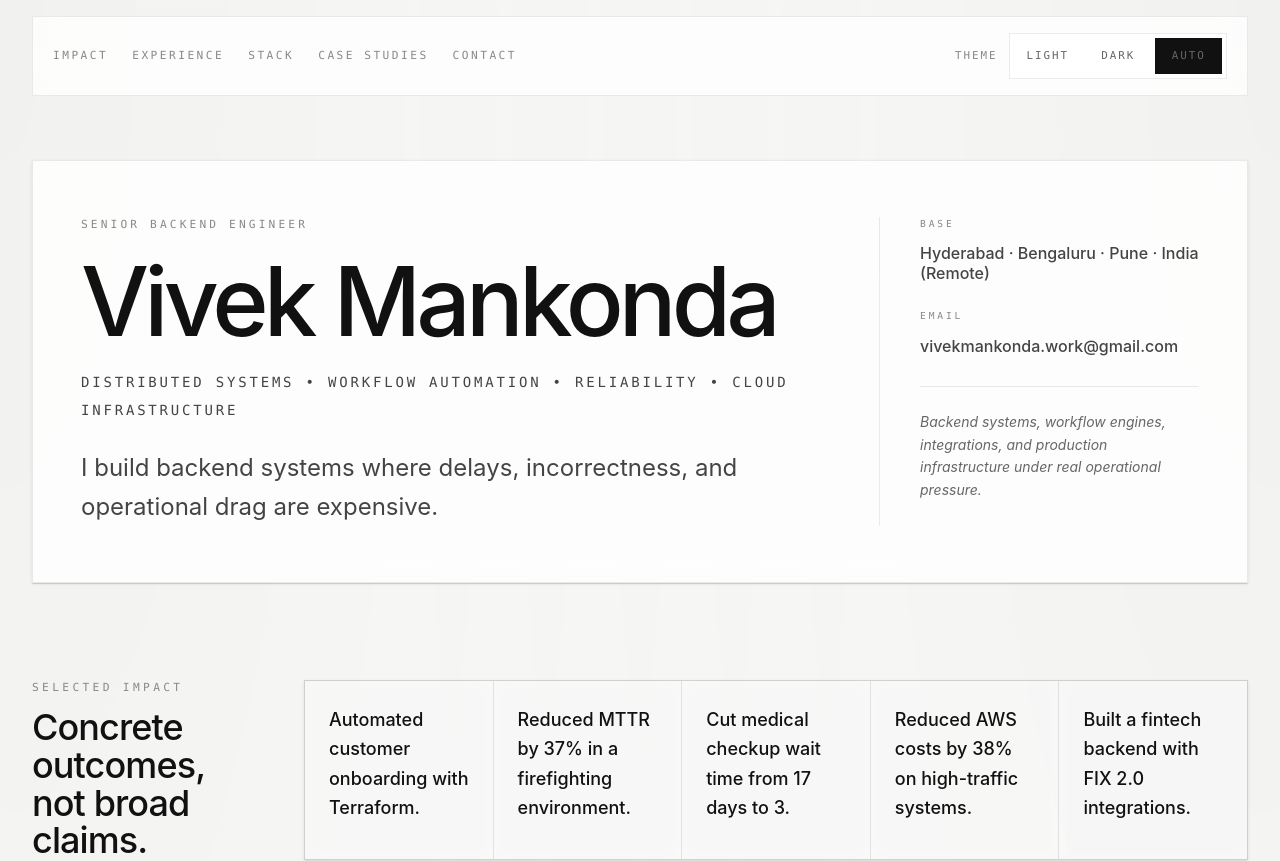
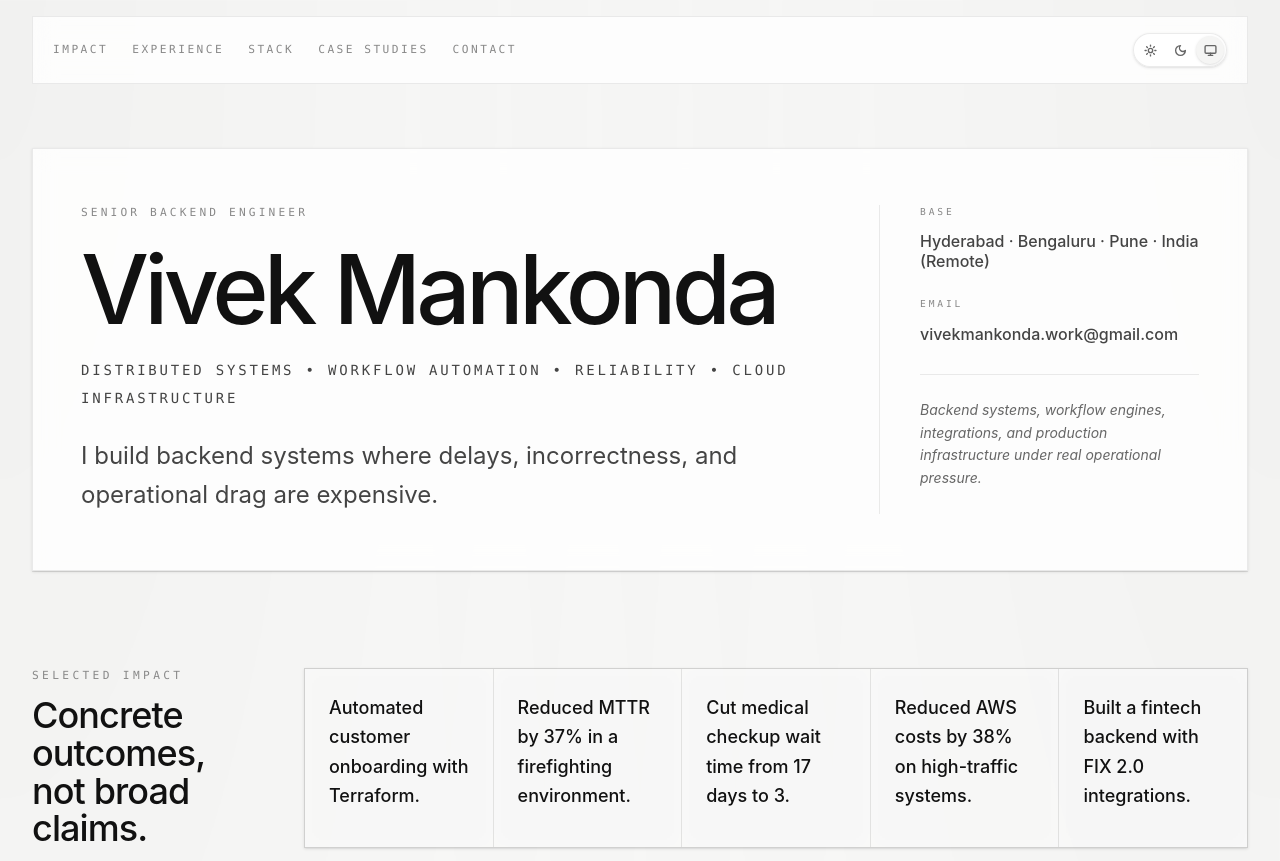
Before and after one commit to vivek-tech-exp/vivek-tech-resume, a Next.js app: page / in a window 1280 px wide. Shown: the top 861 px of the page. Built offline with nearby package versions, Linux system fonts and the light colour scheme; no server answers.

Commit message:
feat: redesign theme selector to compact pill-shaped icon toggle

```diff
--- a/src/app/layout.tsx
+++ b/src/app/layout.tsx
@@ -13,11 +13,11 @@ export const metadata: Metadata = {
     default: siteConfig.name,
     template: `%s | ${siteConfig.name}`,
   },
-  description,
+  description: siteConfig.summary,
   metadataBase: siteConfig.siteUrl ? new URL(siteConfig.siteUrl) : undefined,
   openGraph: {
     title: siteConfig.name,
-    description,
+    description: siteConfig.summary,
     type: "website",
   },
 };
--- a/src/components/theme/theme-toggle.tsx
+++ b/src/components/theme/theme-toggle.tsx
@@ -35,6 +35,70 @@ const applyTheme = (preference: ThemePreference) => {
 
   root.dataset.themePreference = preference;
   applyResolvedTheme(root, resolved);
+};
+
+const SunIcon = () => (
+  <svg
+    fill="none"
+    height="13"
+    stroke="currentColor"
+    strokeLinecap="round"
+    strokeLinejoin="round"
+    strokeWidth="2.5"
+    viewBox="0 0 24 24"
+    width="13"
+    xmlns="http://www.w3.org/2000/svg"
+  >
+    <circle cx="12" cy="12" r="4" />
+    <path d="M12 2v2" />
+    <path d="M12 20v2" />
+    <path d="m4.93 4.93 1.41 1.41" />
+    <path d="m17.66 17.66 1.41 1.41" />
+    <path d="M2 12h2" />
+    <path d="M20 12h2" />
+    <path d="m6.34 17.66-1.41 1.41" />
+    <path d="m19.07 4.93-1.41 1.41" />
+  </svg>
+);
+
+const MoonIcon = () => (
+  <svg
+    fill="none"
+    height="13"
+    stroke="currentColor"
+    strokeLinecap="round"
+    strokeLinejoin="round"
+    strokeWidth="2.5"
+    viewBox="0 0 24 24"
+    width="13"
+    xmlns="http://www.w3.org/2000/svg"
+  >
+    <path d="M12 3a6 6 0 0 0 9 9 9 9 0 1 1-9-9Z" />
+  </svg>
+);
+
+const MonitorIcon = () => (
+  <svg
+    fill="none"
+    height="13"
+    stroke="currentColor"
+    strokeLinecap="round"
+    strokeLinejoin="round"
+    strokeWidth="2.5"
+    viewBox="0 0 24 24"
+    width="13"
+    xmlns="http://www.w3.org/2000/svg"
+  >
+    <rect height="14" rx="2" width="20" x="2" y="3" />
+    <line x1="8" x2="16" y1="21" y2="21" />
+    <line x1="12" x2="12" y1="17" y2="21" />
+  </svg>
+);
+
+const themeIcons: Record<ThemePreference, React.ReactNode> = {
+  system: <MonitorIcon />,
+  light: <SunIcon />,
+  dark: <MoonIcon />,
 };
 
 export const ThemeToggle = () => {
@@ -87,23 +151,20 @@ export const ThemeToggle = () => {
 
   return (
     <div className={pageStyles.themeControl}>
-      <span className={pageStyles.themeLabel}>Theme</span>
-      <div
-        aria-label="Theme"
-        className={pageStyles.themeOptions}
-        role="group"
-      >
+      <div aria-label="Theme" className={pageStyles.themeOptions} role="group">
         {themeOptions.map((option) => (
           <button
+            aria-label={option.label}
             aria-pressed={preference === option.value}
             className={`${pageStyles.themeButton} ${
               preference === option.value ? pageStyles.themeButtonActive : ""
             }`}
             key={option.value}
             onClick={() => updateTheme(option.value)}
+            title={option.label}
             type="button"
           >
-            {option.label}
+            {themeIcons[option.value]}
           </button>
         ))}
       </div>
--- a/src/features/home/home-page.tsx
+++ b/src/features/home/home-page.tsx
@@ -135,14 +135,14 @@ export const HomePage = () => {
         </section>
 
         <section
-          className={`${pageStyles.section} opacity-0 animate-reveal border-b-0 py-10 sm:py-12 lg:py-14`}
+          className={`${pageStyles.specializationSection} opacity-0 animate-reveal`}
           style={{ animationDelay: "225ms" }}
         >
           <div className={pageStyles.sectionHeading}>
-             <p className={pageStyles.sectionKicker}>Specialization</p>
+            <p className={pageStyles.sectionKicker}>Specialization</p>
           </div>
           <div className="max-w-3xl">
-            <p className="text-xl font-medium leading-relaxed text-[var(--text)] sm:text-2xl italic opacity-90">
+            <p className={pageStyles.specializationText}>
               {resumeData.specializationSummary}
             </p>
           </div>
--- a/src/lib/page-styles.ts
+++ b/src/lib/page-styles.ts
@@ -81,12 +81,12 @@ export const pageStyles = {
   linksMetaItem: "grid gap-1",
   linksNote:
     "border-t border-[var(--border)] pt-4 text-sm leading-7 text-[var(--text-soft)]",
-  themeControl: "flex items-center gap-3",
-  themeLabel:
-    "hidden font-mono text-[0.68rem] uppercase tracking-[0.18em] text-[var(--text-subtle)] sm:block",
+  themeControl: "flex items-center gap-2",
   themeOptions:
-    "inline-grid grid-cols-3 gap-1 border border-[var(--border)] bg-[var(--surface)] p-1",
+    "inline-flex items-center gap-0.5 rounded-full border border-[var(--border)] bg-[var(--surface-raised)] p-0.5 shadow-sm backdrop-blur-sm",
   themeButton:
-    "min-h-9 px-3 font-mono text-[0.68rem] uppercase tracking-[0.18em] text-[var(--text-soft)] transition-colors duration-200 hover:bg-[var(--surface-hover)] hover:text-[var(--text)] focus-visible:outline-none focus-visible:ring-2 focus-visible:ring-[var(--focus)] focus-visible:ring-offset-2 focus-visible:ring-offset-[var(--page)]",
-  themeButtonActive: "bg-[var(--inverse-surface)] text-[var(--inverse-text)]",
+    "flex h-7 w-7 items-center justify-center rounded-full text-[var(--text-soft)] transition-all duration-300 hover:text-[var(--text)] focus-visible:outline-none focus-visible:ring-1 focus-visible:ring-[var(--focus)] focus-visible:ring-offset-1 focus-visible:ring-offset-[var(--page)]",
+  themeButtonActive: "bg-[var(--surface-hover)] text-[var(--text)] shadow-sm",
+  specializationSection: "grid gap-8 border-t border-[var(--border)] py-10 sm:py-12 lg:grid-cols-[14rem_minmax(0,1fr)] lg:gap-12 lg:py-14",
+  specializationText: "text-xl font-medium leading-relaxed text-[var(--text)] sm:text-2xl italic opacity-90 max-w-3xl",
 } as const;
```
